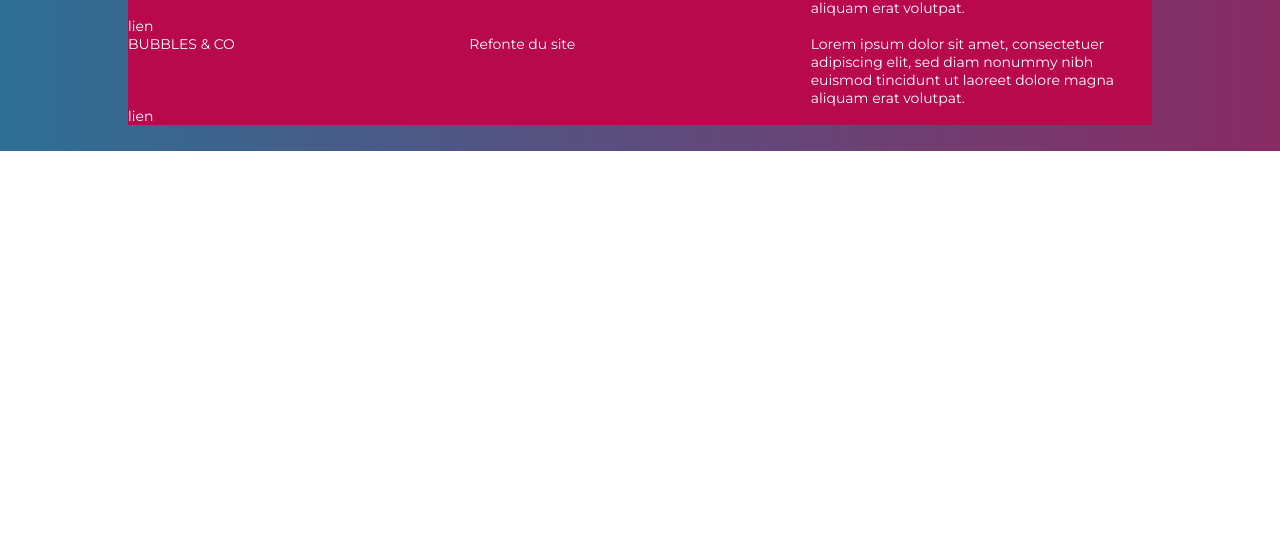
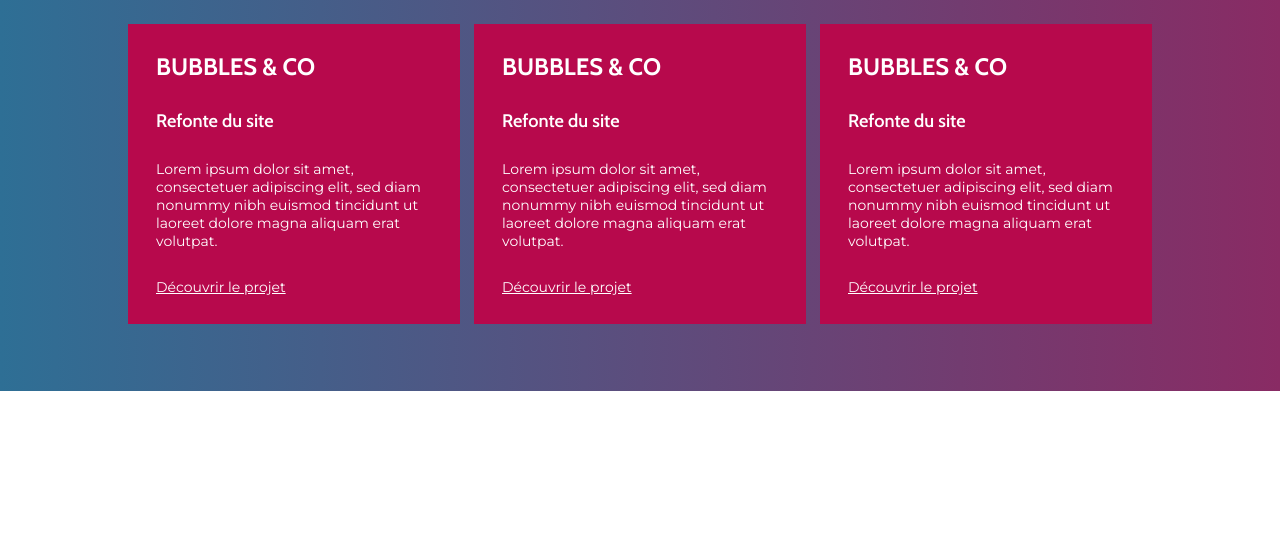
Before and after one commit to MrEloo/bre01-ran-j16, a plain HTML site: page index.html in a window 1280 px wide. Shown: the part 650-1201 px from the top of the page. Before the commit the page ends 961 px from the top, so only its background shows below. Drawn offline with nearby package versions, Linux system fonts and the light colour scheme.

Commit message:
sauvegarde avant la pause de midi

```diff
--- a/index.html
+++ b/index.html
@@ -37,33 +37,39 @@
                     </div>
                 </div>
 
+                <div>
+                    <h3>DERNIERS PROJETS</h3>
+                </div>
+
                 <div id="grid">
+                    <div>
+                        <div id="content">
 
-                        <div>
-                            <div>BUBBLES & CO</div>
-                            <div>Refonte du site</div>
-                            <div>Lorem ipsum dolor sit amet, consectetuer adipiscing elit,
+                            <div class="titre" >BUBBLES & CO</div>
+                            <div class="type">Refonte du site</div>
+                            <div class="description">Lorem ipsum dolor sit amet, consectetuer adipiscing elit,
                             sed diam nonummy nibh euismod tincidunt ut laoreet dolore
                             magna aliquam erat volutpat. </div>
-                            <div>lien</div>
+                            <div class="lien"><a href="https://www.google.fr/">Découvrir le projet</a></div>
                         </div>
                         <div>
-                            <div>BUBBLES & CO</div>
-                            <div>Refonte du site</div>
-                            <div>Lorem ipsum dolor sit amet, consectetuer adipiscing elit,
+                            <div class="titre">BUBBLES & CO</div>
+                            <div class="type">Refonte du site</div>
+                            <div class="description">Lorem ipsum dolor sit amet, consectetuer adipiscing elit,
                             sed diam nonummy nibh euismod tincidunt ut laoreet dolore
                             magna aliquam erat volutpat.</div>
-                            <div>lien</div>
+                            <div class="lien"><a href="https://www.google.fr/">Découvrir le projet</a></div>
                         </div>
                         <div>
-                            <div>BUBBLES & CO</div>
-                            <div>Refonte du site</div>
-                            <div>Lorem ipsum dolor sit amet, consectetuer adipiscing elit,
+                            <div class="titre">BUBBLES & CO</div>
+                            <div class="type">Refonte du site</div>
+                            <div class="description">Lorem ipsum dolor sit amet, consectetuer adipiscing elit,
                             sed diam nonummy nibh euismod tincidunt ut laoreet dolore
                             magna aliquam erat volutpat.</div>
-                            <div>lien</div>
+                            <div class="lien"><a href="https://www.google.fr/">Découvrir le projet</a></div>
+
                         </div>
-
+                    </div>
                 </div>
 
             </main>
--- a/style.css
+++ b/style.css
@@ -2,6 +2,8 @@
     font-family: 'Montserrat', sans-serif;
     font-size: 14px;
     color: white;
+    overflow-x: hidden;
+     box-sizing: border-box;
 }
 
 body{
@@ -18,7 +20,7 @@ header{
 
 main{
     width: 100%;
-    height: 90vh;
+    height: 120vh;
     background: linear-gradient(to right, #2E6F95, #455E89, #5C4D7D, #723C70, #892B64);
 }
 
@@ -59,6 +61,8 @@ li{
 }
 
 h1{
+    position: relative;
+    margin-top: 10%;
     padding: 0;
     margin: 0;
     font-family: 'Cabin', sans-serif;
@@ -84,24 +88,77 @@ h2{
 }
 
 #first_part #titre{
-        margin-top: 10rem;
-    margin-left: 10rem;
+    margin-top: 10rem;
+    margin-left: 10%;
 }
 
 #first_part div img{
     width: 20rem;
-    margin: 5rem;
+    margin: 7rem;
 
 }
 
 #grid {
+    max-width: 100%;
     display: grid;
-    grid-template-columns: 10% 80% 10%;
+    grid-template-columns: 1fr 8fr 1fr;
+
+
 }
 
-#grid > div{
+#grid > :first-child{
     display: grid;
+    gap: 1rem;
     grid-template-columns: 1fr 1fr 1fr;
     grid-column: 2/2;
+
+}
+
+#grid > div > div{
+    max-width: 100%;
     background-color: #b7094c;
+    padding: 1rem;
+
 }
+
+h3{
+    position: relative;
+    max-width: 100%;
+    left: 10%;
+    font-family: 'Cabin', sans-serif;
+    font-size: 2.5rem;
+    font-weight: 700;
+
+}
+
+.titre {
+    font-family: 'Cabin', sans-serif;
+    font-size: 1.7rem;
+    font-weight: 700;
+    padding: 1rem;
+
+}
+
+
+.type{
+    font-family: 'Cabin', sans-serif;
+    font-size: 1.3rem;
+    font-weight: 600;
+    padding: 1rem;
+}
+
+.description{
+    font-family: Montserrat;
+    padding: 1rem;
+}
+
+.lien{
+    font-family: Montserrat;
+    padding: 1rem;
+}
+
+a{
+    text-decoration: underline;
+    text-underline-position: 0.25rem;
+
+}
```
